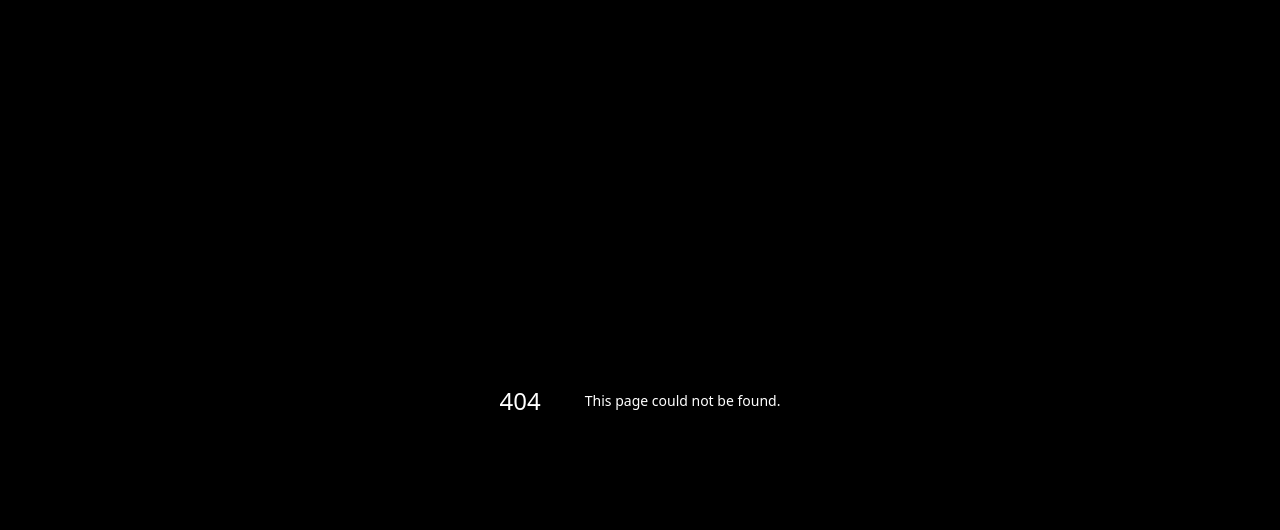
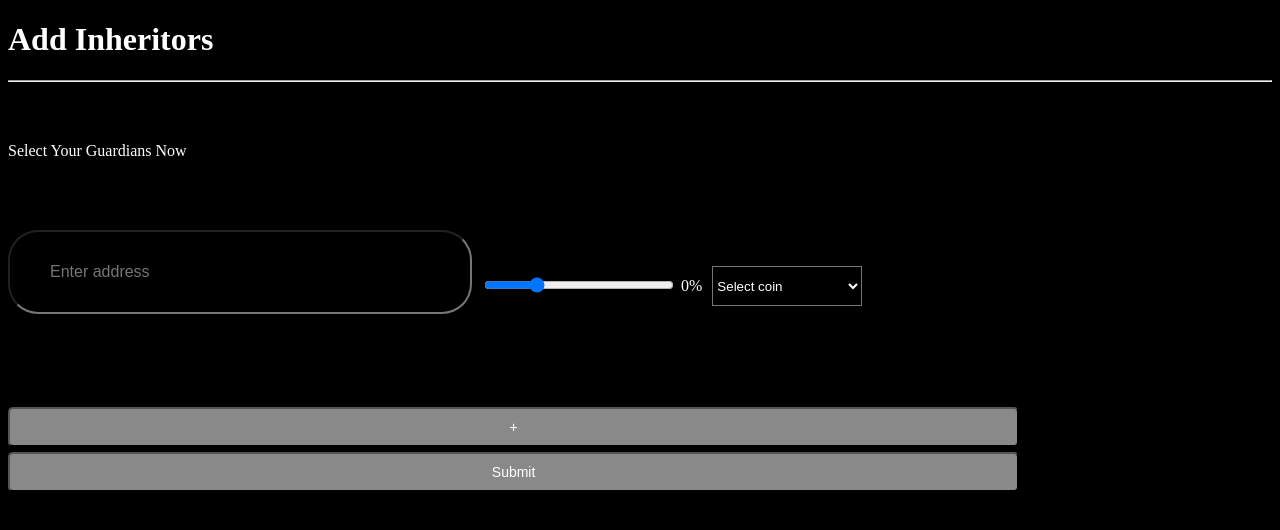
Before and after one commit to Inheritance-Wallet/Inheritance-Wallet-DeFi, a Next.js app: page /AddInheritors in a window 1280 px wide. Before the commit this address had no page. Shown: the top 530 px of the page. Built offline with nearby package versions, Linux system fonts and the light colour scheme.

Commit message:
Frontend Done.

```diff
--- /dev/null
+++ b/pages/AddInheritors.js
@@ -0,0 +1,166 @@
+import React, { useState } from "react";
+
+const AddInheritors = () => {
+  const [inheritors, setInheritors] = useState([{ address: "", coin: "", percentage: 0 }]);
+  const [warningMessage, setWarningMessage] = useState("");
+
+  const addInheritor = () => {
+    const hasEmptyFields = inheritors.some(
+      (inheritor) => inheritor.address === "" || inheritor.coin === ""
+    );
+    if (hasEmptyFields) {
+      setWarningMessage("Please fill in all the required fields.");
+    } else {
+      const isDuplicateAddress = inheritors.some(
+        (inheritor, index) => index !== inheritors.length - 1 && inheritor.address === inheritors[inheritors.length - 1].address
+      );
+      if (isDuplicateAddress) {
+        setWarningMessage("Duplicate wallet address. Please enter a unique address.");
+      } else {
+        const isValidAddresses = inheritors.every(
+          (inheritor) => inheritor.address.length === 42 && inheritor.address.startsWith("0x")
+        );
+        if (!isValidAddresses) {
+          setWarningMessage("Please enter valid wallet addresses.");
+        } else {
+          const totalPercentage = inheritors.reduce((total, inheritor) => total + inheritor.percentage, 0);
+          if (totalPercentage + 0 <= 100) { // Change 0 to the default percentage value for new inheritors
+            setInheritors([...inheritors, { address: "", coin: "", percentage: 0 }]);
+            setWarningMessage("");
+          } else {
+            setWarningMessage("The total percentage is already 100.");
+          }
+        }
+      }
+    }
+  };
+
+  const handleAddressChange = (index, value) => {
+    const updatedInheritors = [...inheritors];
+    updatedInheritors[index].address = value;
+    setInheritors(updatedInheritors);
+
+    // Check for duplicate address
+    const isDuplicateAddress = updatedInheritors.some(
+      (inheritor, i) => i !== index && inheritor.address === value
+    );
+    if (isDuplicateAddress) {
+      setWarningMessage("Duplicate wallet address. Please enter a unique address.");
+    } else {
+      setWarningMessage("");
+    }
+  };
+
+  const handleCoinChange = (index, value) => {
+    const updatedInheritors = [...inheritors];
+    updatedInheritors[index].coin = value;
+    setInheritors(updatedInheritors);
+  };
+
+  const handlePercentageChange = (index, value) => {
+    const updatedInheritors = [...inheritors];
+    updatedInheritors[index].percentage = parseInt(value); // Convert to integer
+    setInheritors(updatedInheritors);
+  };
+
+  const handleSubmit = (e) => {
+    e.preventDefault();
+
+    const totalPercentage = inheritors.reduce((total, inheritor) => total + inheritor.percentage, 0);
+
+    if (totalPercentage !== 100) {
+      setWarningMessage("The total percentage must be 100.");
+    } else {
+      // TODO: Handle form submission
+      setWarningMessage("");
+    }
+  };
+
+  const renderInheritors = () => {
+    return inheritors.map((inheritor, index) => (
+      <div className="Test" key={index} style={{ display: "flex", marginBottom: "10px" }}>
+        <div className="enterAddress" style={{ marginRight: "10px" }}>
+          <input
+            type="text"
+            value={inheritor.address}
+            onChange={(e) => handleAddressChange(index, e.target.value)}
+            placeholder="Enter address"
+            style={{ width: "380px", height: "0px", padding:"40px", borderRadius:"30px" }}
+          />
+        </div>
+        <div className="percent" style={{ marginRight: "10px", display: "flex", alignItems: "center" }}>
+          <input
+            type="range"
+            min="0"
+            max="100"
+            value={inheritor.percentage}
+            onChange={(e) => handlePercentageChange(index, e.target.value)}
+            style={{ width: "100px" }}
+          />
+          <span style={{ marginLeft: "5px" }}>{inheritor.percentage}%</span>
+        </div>
+        <div style={{ display: "flex", alignItems: "center" }}>
+          <select
+            value={inheritor.coin}
+            className="selectButton"
+            onChange={(e) => handleCoinChange(index, e.target.value)}
+            style={{ width: "150px", height: "40px" }}
+          >
+            <option value="">Select coin</option>
+            <option value="eth">ETH</option>
+          </select>
+        </div>
+      </div>
+    ));
+  };
+
+  return (
+    <div>
+      <h1 className="addTitle">Add Inheritors</h1>
+      <hr />
+      <br>
+      </br>
+      <br>
+      </br>
+      <p className="selectText">Select Your Guardians Now</p>
+
+      <br>
+      </br>
+      <br>
+      </br>
+      <br>
+      </br>
+
+      <div className="clearfix">
+      <form onSubmit={handleSubmit}>
+        {renderInheritors()}
+        <br>
+        </br>
+        <br>
+        </br>
+        <br>
+        </br>
+        <button
+          type="button"
+          onClick={addInheritor}
+          className="addInheritors"
+          style={{ padding: "10px", minWidth: "30px", fontSize: "14px" }}
+          disabled={inheritors.reduce((total, inheritor) => total + inheritor.percentage, 0) === 100}
+        >
+          +
+        </button>
+        <button
+          type="submit"
+          className="submitButton"
+          style={{  padding: "10px", minWidth: "30px", fontSize: "14px" }}
+        >
+          Submit
+        </button>
+        {warningMessage && <p style={{ color: "red", textAlign: "center", marginTop:"80px" }}>{warningMessage}</p>}
+      </form>
+      </div>
+    </div>
+  );
+}
+
+export default AddInheritors;
```
Also changed, not shown: pages/index.js (+29 -12 lines).
